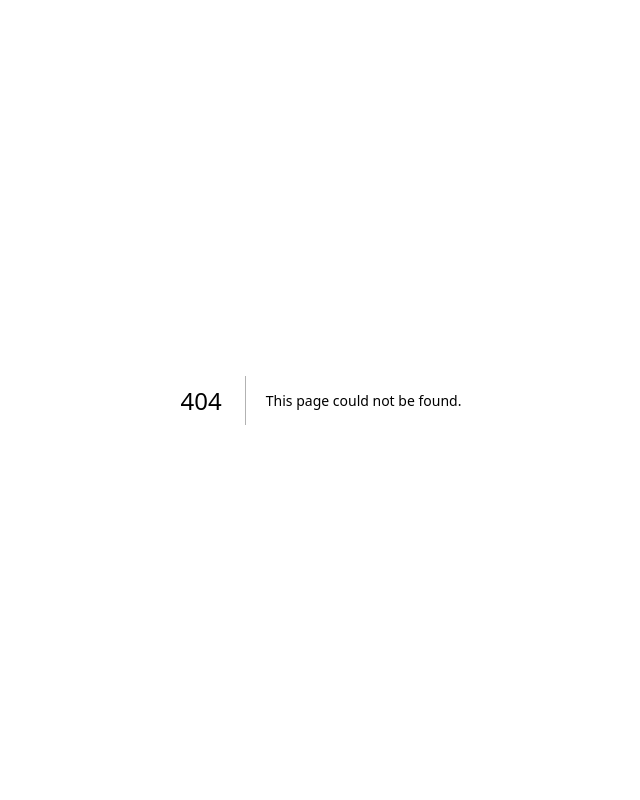
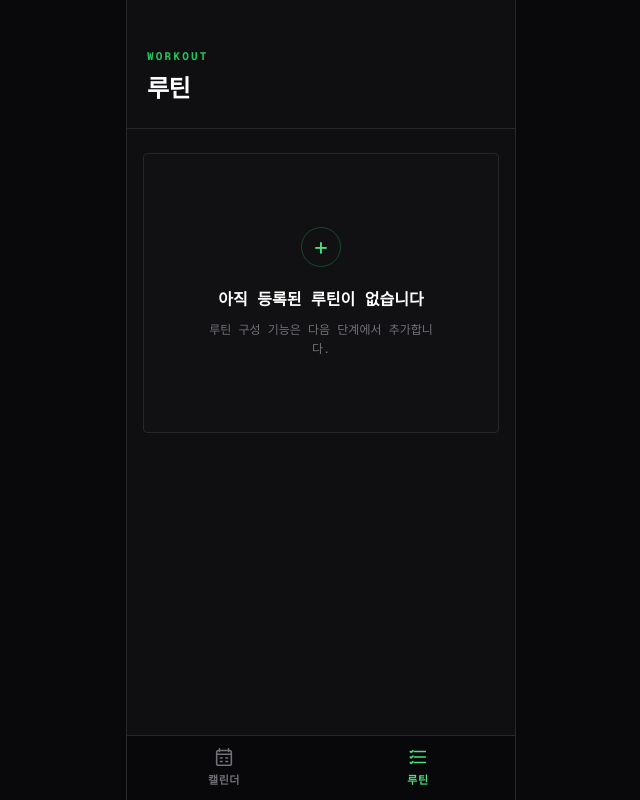
Before and after one commit to hoooooojjjj/health_app, a Next.js app: page /routine in a window 1280 px wide. Before the commit this address had no page. Shown: the whole page, without its empty margins (319-959 px from the left). Built offline with nearby package versions, Linux system fonts and the light colour scheme.

Commit message:
공통 푸터 제작

```diff
--- /dev/null
+++ b/src/app/(main)/layout.tsx
@@ -0,0 +1,11 @@
+import type { ReactNode } from 'react'
+import { AppLayout } from '@/components/AppLayout/AppLayout'
+import { Footer } from '@/components/Footer/Footer'
+
+type MainLayoutProps = {
+  children: ReactNode
+}
+
+export default function MainLayout({ children }: MainLayoutProps) {
+  return <AppLayout footer={<Footer />}>{children}</AppLayout>
+}
--- a/src/app/(main)/page.tsx
+++ b/src/app/(main)/page.tsx
@@ -3,8 +3,7 @@ import styles from './page.module.css'
 
 export default function HomePage() {
   return (
-    <div className={styles.wrapper}>
-      <div className={styles.appContainer}>
+    <>
       <header className={styles.header}>
         <h1 className={styles.title}>운동 캘린더</h1>
       </header>
@@ -12,7 +11,6 @@ export default function HomePage() {
       <main className={styles.main}>
         <WorkoutCalendar />
       </main>
-      </div>
-    </div>
+    </>
   )
 }
--- /dev/null
+++ b/src/app/(main)/routine/page.module.css
@@ -0,0 +1,70 @@
+.header {
+  padding: 48px 20px 20px;
+  border-bottom: 1px solid var(--border-subtle);
+}
+
+.eyebrow {
+  margin-bottom: 4px;
+  color: var(--accent-green);
+  font-size: var(--fs-xs);
+  font-weight: 700;
+  letter-spacing: var(--tracking-widest);
+}
+
+.title {
+  color: var(--text-primary);
+  font-size: var(--fs-xl);
+  font-weight: 700;
+  letter-spacing: var(--tracking-tight);
+}
+
+.main {
+  padding: 24px 16px 40px;
+}
+
+.placeholder {
+  min-height: 280px;
+  display: flex;
+  flex-direction: column;
+  align-items: center;
+  justify-content: center;
+  padding: 32px 20px;
+  text-align: center;
+  background-color: var(--bg-card);
+  border: 1px solid var(--border-default);
+  border-radius: var(--radius-sm);
+}
+
+.placeholderIcon {
+  width: 40px;
+  height: 40px;
+  display: grid;
+  place-items: center;
+  margin-bottom: 20px;
+  color: var(--accent-green-light);
+  font-size: var(--fs-xl);
+  border: 1px solid var(--accent-green-border);
+  border-radius: var(--radius-full);
+}
+
+.placeholderTitle {
+  margin-bottom: 8px;
+  color: var(--text-primary);
+  font-size: var(--fs-md);
+}
+
+.placeholderDescription {
+  max-width: 240px;
+  color: var(--text-tertiary);
+  font-size: var(--fs-sm);
+}
+
+@media (max-width: 389px) {
+  .header {
+    padding-inline: 16px;
+  }
+
+  .main {
+    padding-inline: 12px;
+  }
+}
--- /dev/null
+++ b/src/app/(main)/routine/page.tsx
@@ -0,0 +1,24 @@
+import styles from './page.module.css'
+
+export default function RoutinePage() {
+  return (
+    <>
+      <header className={styles.header}>
+        <p className={styles.eyebrow}>WORKOUT</p>
+        <h1 className={styles.title}>루틴</h1>
+      </header>
+
+      <main className={styles.main}>
+        <section className={styles.placeholder} aria-labelledby="routine-placeholder-title">
+          <span className={styles.placeholderIcon} aria-hidden="true">+</span>
+          <h2 id="routine-placeholder-title" className={styles.placeholderTitle}>
+            아직 등록된 루틴이 없습니다
+          </h2>
+          <p className={styles.placeholderDescription}>
+            루틴 구성 기능은 다음 단계에서 추가합니다.
+          </p>
+        </section>
+      </main>
+    </>
+  )
+}
--- /dev/null
+++ b/src/components/AppLayout/AppLayout.module.css
@@ -0,0 +1,21 @@
+.viewport {
+  min-height: 100svh;
+  display: flex;
+  justify-content: center;
+  background-color: var(--bg-base);
+}
+
+.container {
+  width: 100%;
+  max-width: var(--app-max-width);
+  min-height: 100svh;
+  display: flex;
+  flex-direction: column;
+  background-color: var(--bg-app);
+  border-inline: 1px solid var(--border-default);
+}
+
+.content {
+  flex: 1;
+  min-width: 0;
+}
--- /dev/null
+++ b/src/components/AppLayout/AppLayout.tsx
@@ -0,0 +1,18 @@
+import type { ReactNode } from 'react'
+import styles from './AppLayout.module.css'
+
+type AppLayoutProps = {
+  children: ReactNode
+  footer?: ReactNode
+}
+
+export function AppLayout({ children, footer }: AppLayoutProps) {
+  return (
+    <div className={styles.viewport}>
+      <div className={styles.container}>
+        <div className={styles.content}>{children}</div>
+        {footer}
+      </div>
+    </div>
+  )
+}
--- /dev/null
+++ b/src/components/Footer/Footer.module.css
@@ -0,0 +1,63 @@
+.footer {
+  position: sticky;
+  bottom: 0;
+  z-index: var(--z-nav);
+  flex-shrink: 0;
+  padding-bottom: env(safe-area-inset-bottom);
+  background-color: var(--bg-overlay);
+  border-top: 1px solid var(--border-default);
+  backdrop-filter: blur(16px);
+  -webkit-backdrop-filter: blur(16px);
+}
+
+.navigationList {
+  min-height: 64px;
+  display: flex;
+  align-items: stretch;
+  list-style: none;
+}
+
+.navigationItem {
+  flex: 1;
+  min-width: 0;
+}
+
+.navigationLink {
+  min-height: 64px;
+  display: flex;
+  flex-direction: column;
+  align-items: center;
+  justify-content: center;
+  gap: 4px;
+  color: var(--text-tertiary);
+  font-size: var(--fs-xs);
+  font-weight: 600;
+  letter-spacing: var(--tracking-wide);
+  transition:
+    color var(--transition-fast),
+    background-color var(--transition-fast);
+  -webkit-tap-highlight-color: transparent;
+}
+
+.navigationLink:hover {
+  color: var(--text-secondary);
+  background-color: var(--bg-card-hover);
+}
+
+.navigationLink[data-active] {
+  color: var(--accent-green-light);
+}
+
+.navigationLink:focus-visible {
+  outline: 2px solid var(--accent-green);
+  outline-offset: -4px;
+}
+
+.icon {
+  width: 22px;
+  height: 22px;
+  stroke: currentColor;
+  stroke-width: 1.7;
+  stroke-linecap: round;
+  stroke-linejoin: round;
+}
--- /dev/null
+++ b/src/components/Footer/Footer.tsx
@@ -0,0 +1,46 @@
+'use client'
+
+import Link from 'next/link'
+import { usePathname } from 'next/navigation'
+import { FOOTER_NAVIGATION_ITEMS } from './navigation'
+import type { FooterNavigationItem } from './types'
+import styles from './Footer.module.css'
+
+function isCurrentPath(pathname: string, item: FooterNavigationItem) {
+  if (item.match === 'prefix') {
+    return pathname === item.href || pathname.startsWith(`${item.href}/`)
+  }
+
+  return pathname === item.href
+}
+
+export function Footer() {
+  const pathname = usePathname()
+
+  return (
+    <footer className={styles.footer}>
+      <nav aria-label="주요 메뉴">
+        <ul className={styles.navigationList}>
+          {FOOTER_NAVIGATION_ITEMS.map((item) => {
+            const isCurrent = isCurrentPath(pathname, item)
+            const Icon = item.icon
+
+            return (
+              <li key={item.href} className={styles.navigationItem}>
+                <Link
+                  href={item.href}
+                  className={styles.navigationLink}
+                  aria-current={isCurrent ? 'page' : undefined}
+                  data-active={isCurrent || undefined}
+                >
+                  <Icon className={styles.icon} />
+                  <span>{item.label}</span>
+                </Link>
+              </li>
+            )
+          })}
+        </ul>
+      </nav>
+    </footer>
+  )
+}
--- /dev/null
+++ b/src/components/Footer/icons.tsx
@@ -0,0 +1,20 @@
+import type { SVGProps } from 'react'
+
+export function CalendarIcon(props: SVGProps<SVGSVGElement>) {
+  return (
+    <svg viewBox="0 0 24 24" fill="none" aria-hidden="true" {...props}>
+      <path d="M7 3v3M17 3v3M4 9h16" />
+      <rect x="4" y="5" width="16" height="16" rx="2" />
+      <path d="M8 13h2M14 13h2M8 17h2M14 17h2" />
+    </svg>
+  )
+}
+
+export function RoutineIcon(props: SVGProps<SVGSVGElement>) {
+  return (
+    <svg viewBox="0 0 24 24" fill="none" aria-hidden="true" {...props}>
+      <path d="M8 6h12M8 12h12M8 18h12" />
+      <path d="m3.5 6 1 1 2-2M3.5 12l1 1 2-2M3.5 18l1 1 2-2" />
+    </svg>
+  )
+}
--- /dev/null
+++ b/src/components/Footer/navigation.ts
@@ -0,0 +1,17 @@
+import { CalendarIcon, RoutineIcon } from './icons'
+import type { FooterNavigationItem } from './types'
+
+export const FOOTER_NAVIGATION_ITEMS = [
+  {
+    href: '/',
+    label: '캘린더',
+    icon: CalendarIcon,
+    match: 'exact',
+  },
+  {
+    href: '/routine',
+    label: '루틴',
+    icon: RoutineIcon,
+    match: 'prefix',
+  },
+] satisfies readonly FooterNavigationItem[]
--- /dev/null
+++ b/src/components/Footer/types.ts
@@ -0,0 +1,8 @@
+import type { ComponentType, SVGProps } from 'react'
+
+export type FooterNavigationItem = {
+  href: string
+  label: string
+  icon: ComponentType<SVGProps<SVGSVGElement>>
+  match?: 'exact' | 'prefix'
+}
```
Also changed, not shown: src/app/(main)/page.module.css (+0 -16 lines), 2 other files (tests, documents, lock files or other folders). Lines whose indentation alone changed are shown as unchanged.
